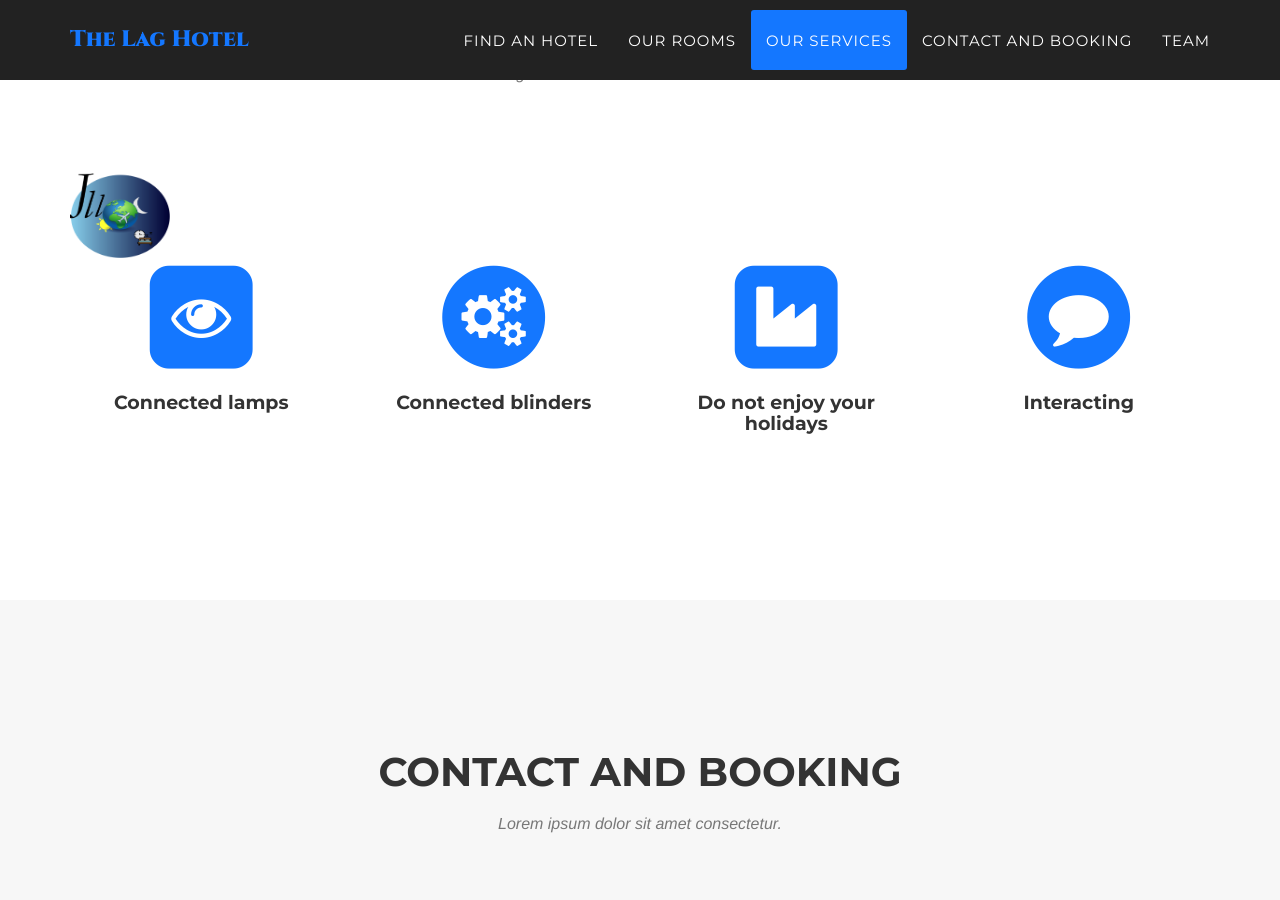
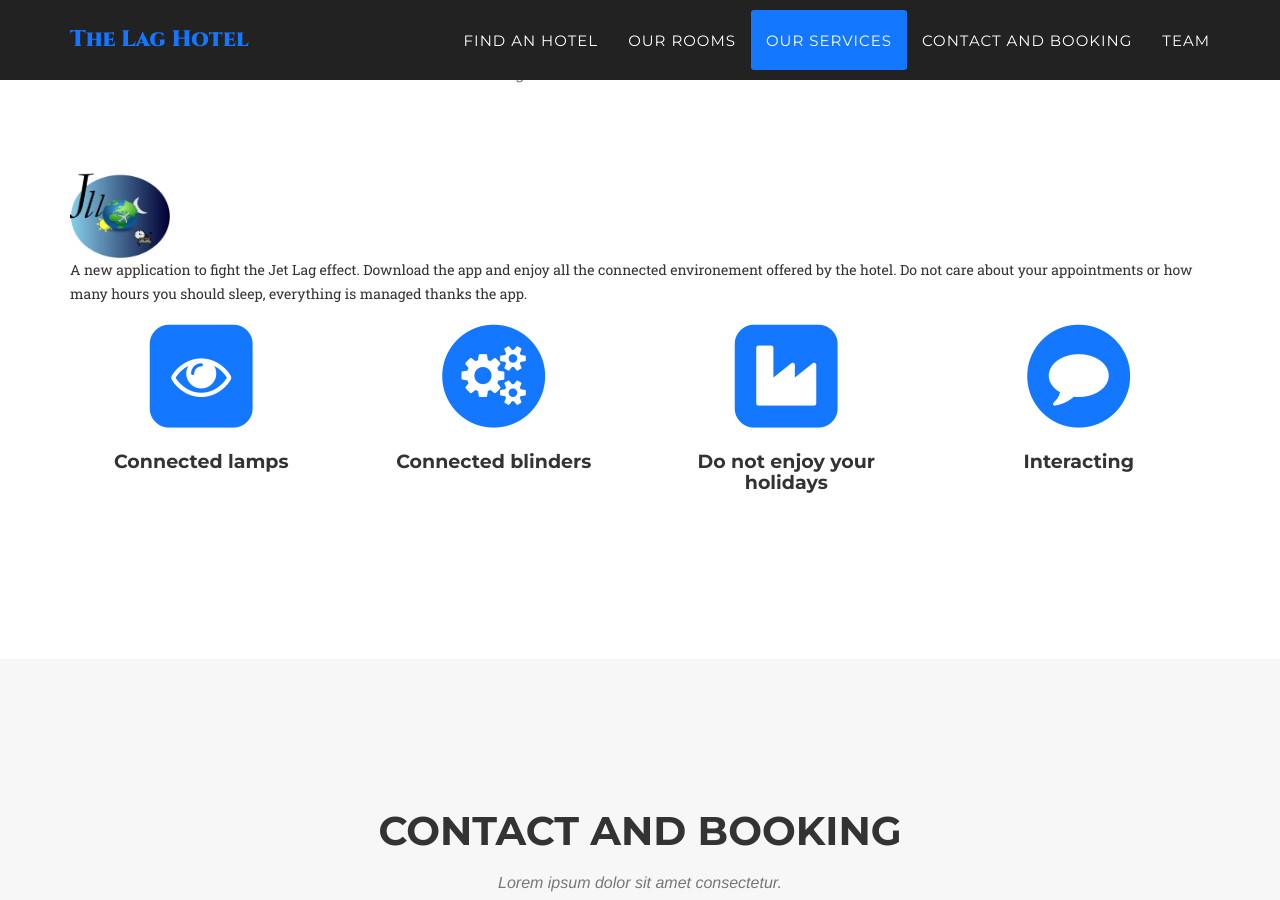
Before and after one commit to VincentGautier/Hotel-web-site, a Jekyll site: the page built from index.html, in a window 1280 px wide and 900 px high, scrolled down 2451 px. Built offline with Jekyll 4.4.1, drawn with Linux system fonts in a browser that asks for light colours; some web fonts are replaced.

Commit message:
Update our_services.html

```diff
--- a/_includes/our_services.html
+++ b/_includes/our_services.html
@@ -8,6 +8,9 @@
                 </div>
             </div>
             <img class="left" src="img/logos/Logo.png" width="100" height="100" alt="" title="Logo" />
+            <p> A new application to fight the Jet Lag effect. Download the app and enjoy all the connected environement offered
+                by the hotel. Do not care about your appointments or how many hours you should sleep, everything is managed thanks
+                the app.</p>
             <div class="row text-center">
                 <div class="col-md-3">
                     <span class="fa-stack fa-4x">
```
